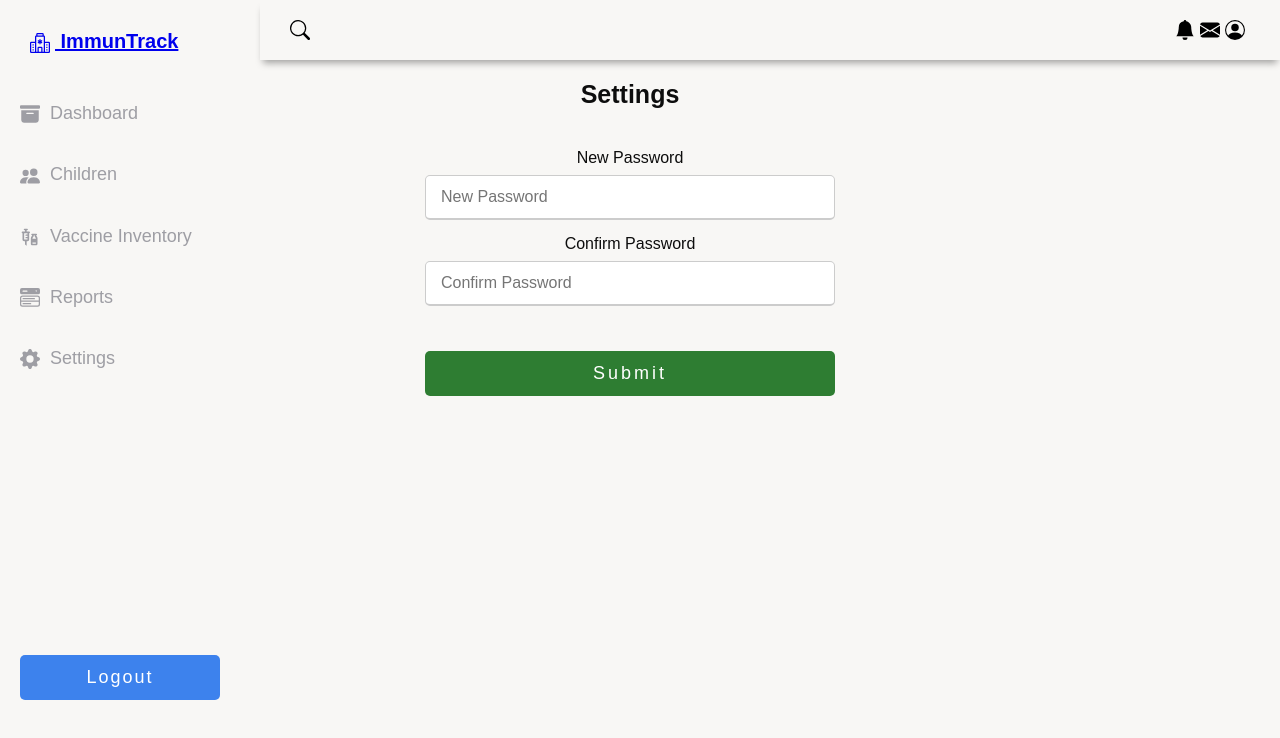
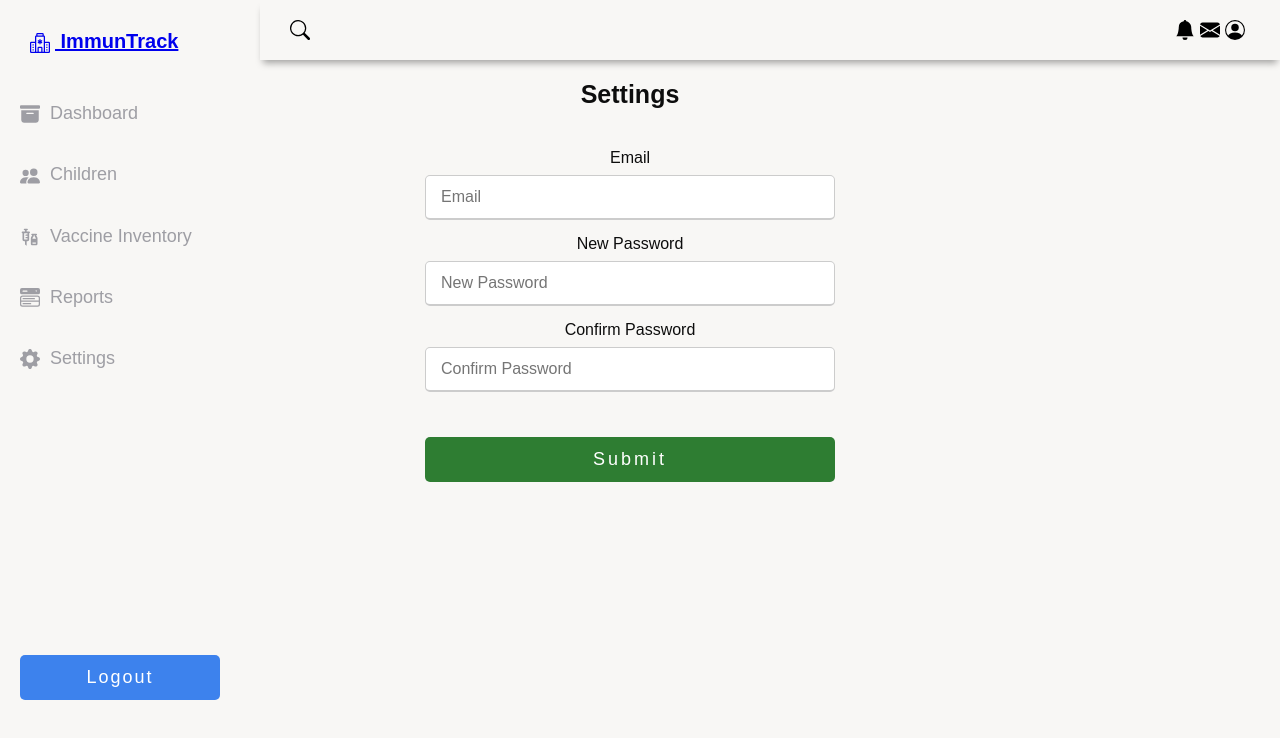
Before and after one commit to johnmalek/ImmunTrack, a React (Vite) app in the folder AdminPanel/: page /settings in a window 1280 px wide. Shown: the top 738 px of the page. Built offline with nearby package versions, Linux system fonts and the light colour scheme; sample sign-in values are in the browser's storage.

Commit message:
Further changes

```diff
--- a/AdminPanel/src/components/Login.jsx
+++ b/AdminPanel/src/components/Login.jsx
@@ -66,7 +66,7 @@ function Login(){
                     <div className="button">
                         <input type="submit" onClick={handleLogin} value="Login" />
                     </div>
-                    <a href="#">Forgot Password?</a>
+                    <a href="/settings">Forgot Password?</a>
                     <p>Don't have an account?</p>
                     <a href="/signup">Sign up</a>
                     <p>Or login with:</p>
--- a/AdminPanel/src/components/Settings.jsx
+++ b/AdminPanel/src/components/Settings.jsx
@@ -10,6 +10,10 @@ function Settings(){
                 <div className="title">Settings </div>
                 <form action="#">
                     <div className="user-details">
+                        <div className="input-box">
+                            <span className="details">Email</span>
+                            <input type="text" placeholder="Email"/>
+                        </div>
                         <div className="input-box">
                             <span className="details">New Password</span>
                             <input type="text" placeholder="New Password"/>
--- a/AdminPanel/src/components/Sidebar.jsx
+++ b/AdminPanel/src/components/Sidebar.jsx
@@ -47,7 +47,7 @@ function Sidebar({openSideBarToggle, OpenSideBar}){
                     </a>
                 </li>
                 <li className='sidebar-list-item'>
-                    <a href="z">
+                    <a href="/settings">
                         <BsFillGearFill className='icon' /> Settings
                     </a>
                 </li>
```
